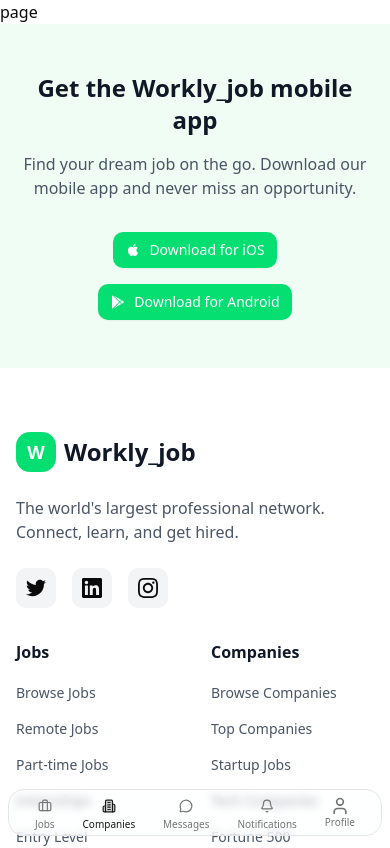
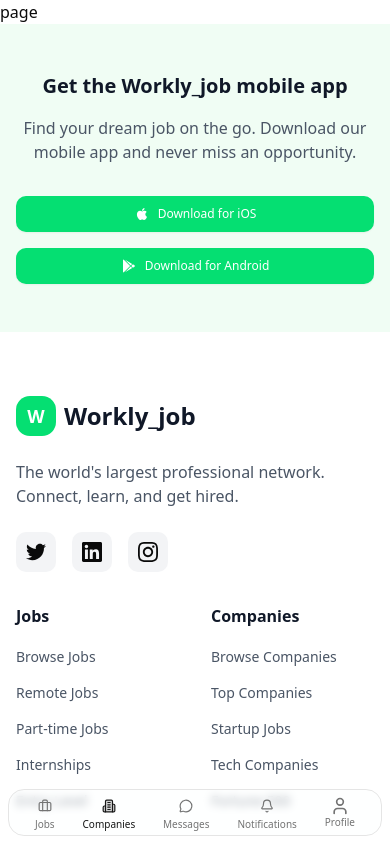
Before and after one commit to MdMuzahid07/Workly_client, a Next.js app: page /companies in a window 390 px wide. Shown: the top 848 px of the page. Built offline with nearby package versions, Linux system fonts and the light colour scheme.

Commit message:
need to globe issue fix

```diff
--- a/scripts/precommit.mjs
+++ b/scripts/precommit.mjs
@@ -2,9 +2,9 @@
 import { execSync } from "child_process";
 
 const steps = [
-    // { label: "Step 1: Linting", command: "npx lint-staged" },
-    // { label: "Step 2: Type Checking", command: "npm run type-check" },
-    // { label: "Step 3: Build", command: "npm run build" }
+    { label: "Step 1: Linting", command: "npx lint-staged" },
+    { label: "Step 2: Type Checking", command: "npm run type-check" },
+    { label: "Step 3: Build", command: "npm run build" }
 ];
 
 console.log(chalk.cyan("\n🚀 Starting pre-commit checks"));
--- a/src/app/(main)/page.tsx
+++ b/src/app/(main)/page.tsx
@@ -28,8 +28,8 @@
   };
 
   return (
-    <div className="relative flex h-screen w-full flex-row items-center justify-center bg-green-50 pt-30 md:h-auto dark:bg-black">
-      <div className="relative z-50 mx-auto h-full w-full max-w-5xl overflow-hidden px-4 md:h-[65rem]">
+    <div className="relative mb-10 flex h-screen w-full flex-row items-center justify-center bg-green-50 pt-30 sm:mb-0 md:h-auto dark:bg-black">
+      <div className="relative z-50 mx-auto h-full min-h-screen w-full max-w-5xl overflow-hidden px-4 sm:h-[65rem]">
         <motion.div
           initial={{
             opacity: 0,
@@ -47,14 +47,14 @@
           <h2 className="mx-auto max-w-4xl text-center text-xl font-bold text-green-400 sm:text-2xl md:text-3xl lg:text-5xl xl:text-6xl dark:text-white">
             Search Smarter, Apply Faster, Hire Better.
           </h2>
-          <p className="sm:text-md mx-auto mt-7 max-w-5xl text-center text-base font-normal text-neutral-700 md:text-xl md:font-semibold lg:text-3xl dark:text-neutral-200">
+          <p className="sm:text-md mx-auto mt-4 max-w-5xl text-center text-base font-normal text-neutral-700 sm:mt-7 md:text-xl md:font-semibold lg:text-3xl dark:text-neutral-200">
             Navigate your career path with confidence. Find tailored
             opportunities, insider company info, and the tools you need to land
             your next great role.
           </p>
         </motion.div>
         <div className="pointer-events-none absolute inset-x-0 bottom-0 z-40 h-40 w-full bg-gradient-to-b from-transparent to-green-50 select-none dark:to-black" />
-        <div className="absolute -bottom-20 z-10 h-72 w-full md:h-full">
+        <div className="absolute top-[10rem] right-0 left-0 z-10 h-[300px] w-full sm:-bottom-20 md:h-full">
           <World data={globeSampleAreas} globeConfig={globeConfig} />
         </div>
       </div>
--- a/src/components/shared/footer/MobileAppRecommend.tsx
+++ b/src/components/shared/footer/MobileAppRecommend.tsx
@@ -5,21 +5,21 @@
     <div className="bg-green-50 py-12">
       <div className="mx-auto max-w-7xl px-4 sm:px-6 lg:px-8">
         <div className="text-center">
-          <h3 className="mb-4 text-2xl font-semibold text-gray-900">
+          <h3 className="mb-4 text-xl font-semibold text-gray-900 sm:text-2xl">
             Get the Workly_job mobile app
           </h3>
           <p className="mx-auto mb-8 max-w-2xl text-gray-600">
             Find your dream job on the go. Download our mobile app and never
             miss an opportunity.
           </p>
-          <div className="flex flex-col items-center justify-center gap-4 sm:flex-row">
-            <Button className="flex items-center gap-2 rounded-lg bg-green-400 px-6 py-3 text-white hover:bg-gray-800">
+          <div className="flex flex-col gap-4 sm:flex-row sm:items-center sm:justify-center">
+            <Button className="flex items-center gap-2 rounded-lg bg-green-400 px-6 py-3 text-xs text-white hover:bg-gray-800">
               <svg className="h-6 w-6" viewBox="0 0 24 24" fill="currentColor">
                 <path d="M17.05 20.28c-.98.95-2.05.8-3.08.35-1.09-.46-2.09-.48-3.24 0-1.44.62-2.2.44-3.06-.35C2.79 15.25 3.51 7.59 9.05 7.31c1.35.07 2.29.74 3.08.8 1.18-.24 2.31-.93 3.57-.84 1.51.12 2.65.72 3.4 1.8-3.12 1.87-2.38 5.98.48 7.13-.57 1.5-1.31 2.99-2.54 4.09l.01-.01zM12.03 7.25c-.15-2.23 1.66-4.07 3.74-4.25.29 2.58-2.34 4.5-3.74 4.25z" />
               </svg>
               Download for iOS
             </Button>
-            <Button className="flex items-center gap-2 rounded-lg bg-green-400 px-6 py-3 text-white hover:bg-gray-800">
+            <Button className="flex items-center gap-2 rounded-lg bg-green-400 px-6 py-3 text-xs text-white hover:bg-gray-800">
               <svg className="h-6 w-6" viewBox="0 0 24 24" fill="currentColor">
                 <path d="M3,20.5V3.5C3,2.91 3.34,2.39 3.84,2.15L13.69,12L3.84,21.85C3.34,21.61 3,21.09 3,20.5M16.81,15.12L6.05,21.34L14.54,12.85L16.81,15.12M20.16,10.81C20.5,11.08 20.75,11.5 20.75,12C20.75,12.5 20.53,12.9 20.18,13.18L17.89,14.5L15.39,12L17.89,9.5L20.16,10.81M6.05,2.66L16.81,8.88L14.54,11.15L6.05,2.66Z" />
               </svg>
--- a/src/components/shared/navigation/Navbar.tsx
+++ b/src/components/shared/navigation/Navbar.tsx
@@ -21,7 +21,7 @@
     <>
       {/* desktop nav */}
       <motion.nav
-        className="border-border fixed top-0 right-0 left-0 z-50 hidden border-b bg-gray-100/50 backdrop-blur md:flex"
+        className="border-border fixed top-0 right-0 left-0 z-[999999] hidden border-b bg-gray-100/50 backdrop-blur md:flex"
         initial={{ y: -80 }}
         animate={{ y: 0 }}
         transition={{ type: "spring", stiffness: 80, damping: 15 }}
@@ -88,7 +88,7 @@
 
       {/* mobile nav */}
       <motion.nav
-        className="border-border bg-background/50 fixed right-2 bottom-2 left-2 z-50 rounded-2xl border backdrop-blur-xs md:hidden"
+        className="border-border bg-background/50 fixed right-2 bottom-2 left-2 z-[9999999] rounded-2xl border backdrop-blur-xs md:hidden"
         initial={{ y: 80 }}
         animate={{ y: 0 }}
         transition={{ type: "spring", stiffness: 100, damping: 15 }}
```
